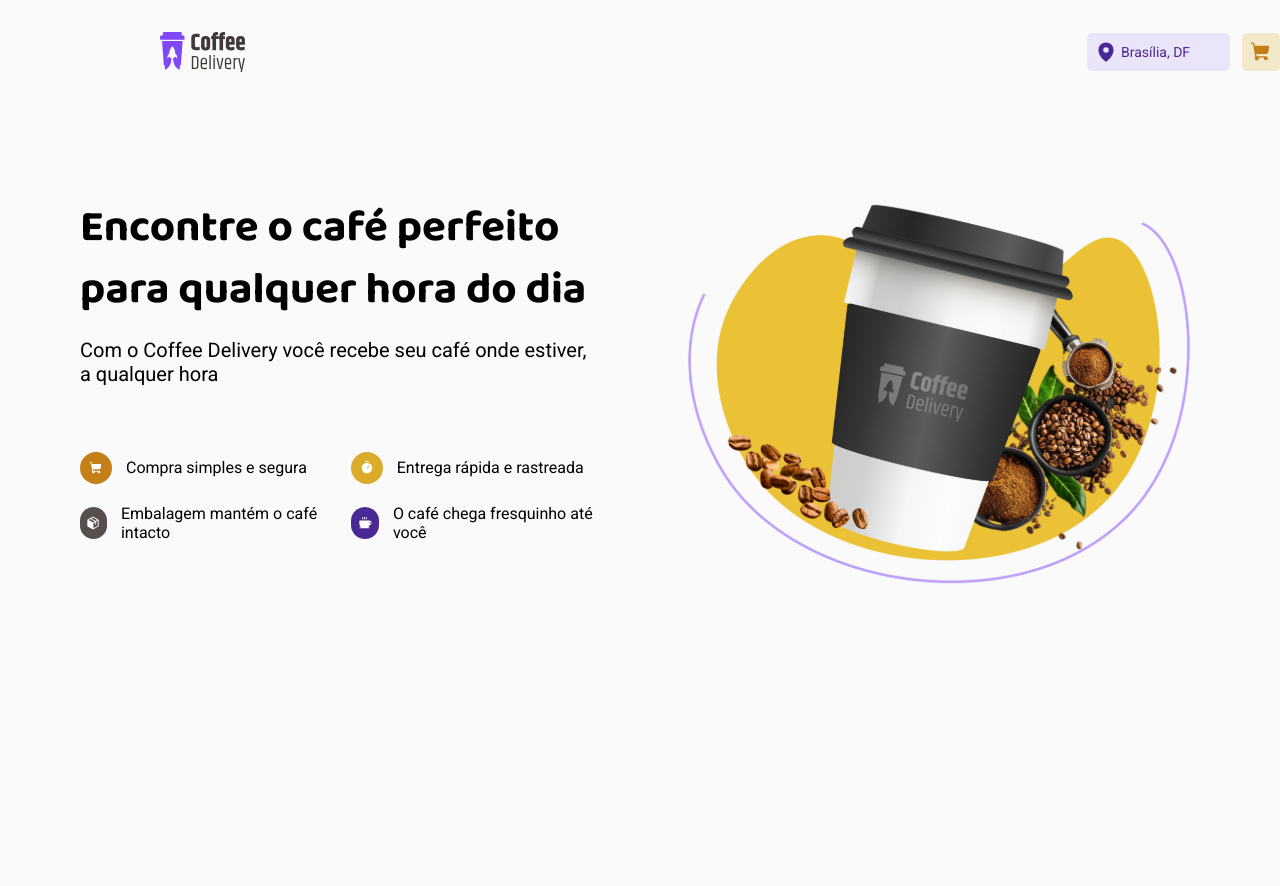
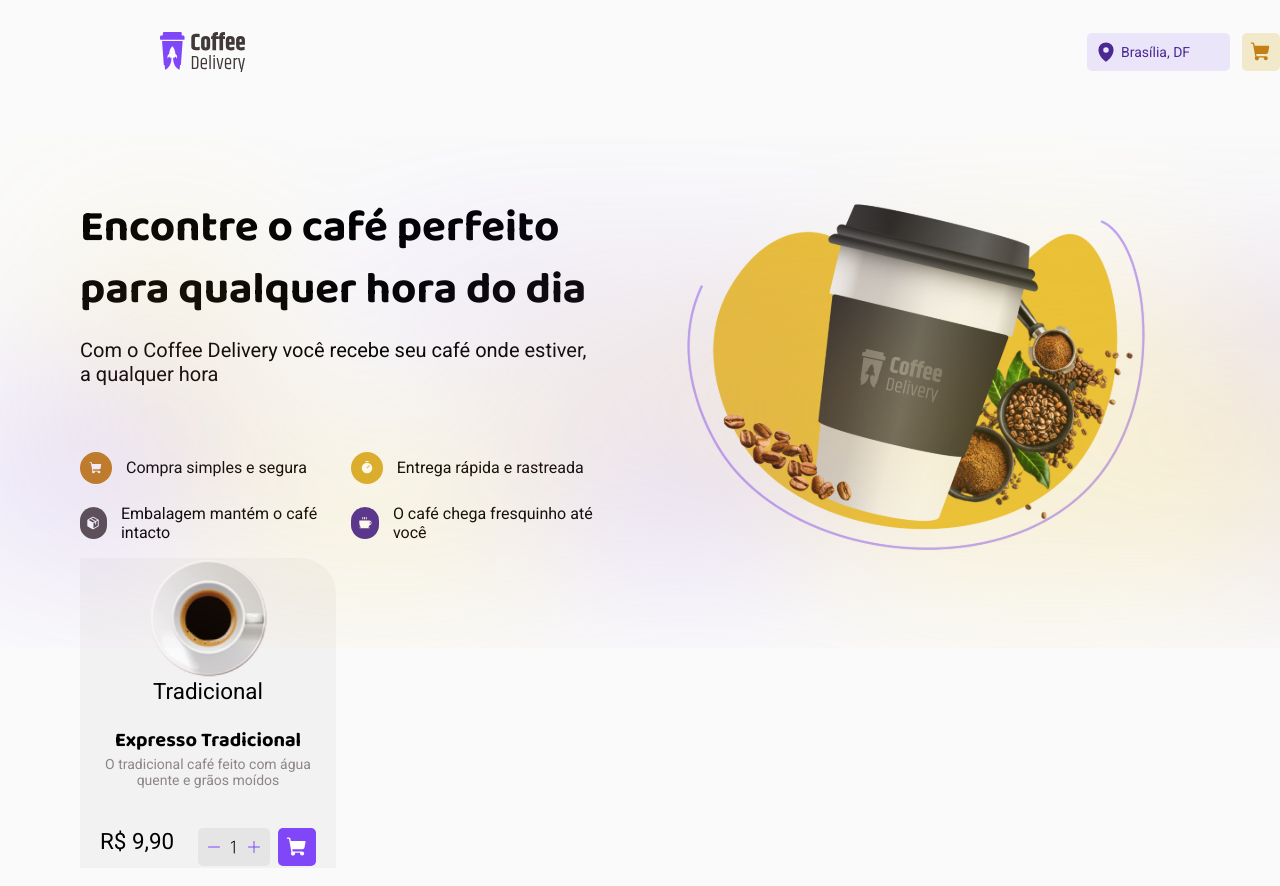
Before and after one commit to viniciusfg05/coffee-delivery, a React (Vite) app: page / in a window 1280 px wide. Shown: the top 886 px of the page. Before the commit the page ends 800 px from the top, so only its background shows below. Built offline with nearby package versions, Linux system fonts and the light colour scheme.

Commit message:
List Coffee

```diff
--- a/src/Components/Header/styles.ts
+++ b/src/Components/Header/styles.ts
@@ -4,6 +4,7 @@ export const HeaderContainerStyled = styled.header`
     width: 90rem;
     height: 6.50rem;
     margin: 0 auto;
+
 
     nav {
         width: 70rem;
--- a/src/pages/Home/Index.tsx
+++ b/src/pages/Home/Index.tsx
@@ -1,12 +1,14 @@
-import { Coffee, Package, ShoppingCart, Timer } from "phosphor-react";
+import { Coffee, Minus, NumberOne, Package, Plus, ShoppingCart, Timer } from "phosphor-react";
 import cofferBanner from '../../assets/cofferBanner.svg'
 import background from '../../assets/background.svg'
-import { LiContentStyled, MainContainerStyled } from "./styles";
+import expressTradicional from '../../assets/expressTradicional.svg'
+import { BackgroudImageStyled, ButtonAddeRemoveContentStyled, ButtonAddeRemoveItemStyled, LiContentStyled, ListCoffeeContainerStyled, ListCoffeeContenteStyled, MainContainerStyled } from "./styles";
 
 export function Home() {
   return (
-
-    <MainContainerStyled>
+    <>
+      <BackgroudImageStyled style={{backgroundImage: `url(${background})`} }  />
+      <MainContainerStyled >
         <section>
           <h1>Encontre o café perfeito para qualquer hora do dia</h1>
           <p>Com o Coffee Delivery você recebe seu café onde estiver, a qualquer hora</p>
@@ -39,7 +41,47 @@ export function Home() {
           </ul>
         </section>
 
-      <img src={cofferBanner} alt="Copo branco com a tampa e faixa de estampa preta com a logo do site e alguns graõs de café e café moído como backgroud" />
+        <section>
+          <img src={cofferBanner} alt="Copo branco com a tampa e faixa de estampa preta com   a logo do site e alguns graõs de café e café moído como backgroud" />
+        </section>
       </MainContainerStyled>
+
+      <ListCoffeeContainerStyled>
+        <ListCoffeeContenteStyled>
+          <header>
+            <img src={expressTradicional} alt="Café expresso tradicional" />
+            <span>Tradicional</span>
+          </header>
+
+          <section>
+            <p>Expresso Tradicional</p>
+            <span>O tradicional café feito com água quente e grãos moídos</span>
+          </section>
+
+          <footer>
+            <p>R$ 9,90</p>
+
+          <ButtonAddeRemoveContentStyled>
+
+            <button>
+              <Minus size={16} color={'#8047F8'} />
+              <NumberOne size={16} />
+              <Plus size={16} color={'#8047F8'} />
+
+            </button>
+
+            <i>
+              <ShoppingCart weight="fill" color={'White'}/>
+            </i>
+          </ButtonAddeRemoveContentStyled>
+
+          </footer>
+
+
+
+        </ListCoffeeContenteStyled>
+      </ListCoffeeContainerStyled>
+    </>
+
   )
 }
--- a/src/pages/Home/styles.ts
+++ b/src/pages/Home/styles.ts
@@ -2,8 +2,8 @@ import styled from 'styled-components'
 import background from '../../assets/background.svg'
 
 export const MainContainerStyled = styled.main`
-    width: 70rem;
-    height: 22.5rem;
+    max-width: 70rem;
+    /* height: 22.5rem; */
     display: grid;
     grid-template-columns: 1fr 1fr;
     margin: 0 auto;
@@ -42,11 +42,17 @@ export const MainContainerStyled = styled.main`
 
     }
 
-    img {
-            width: 100%;
-            margin-right: 0;
+    section:last-child{
+        margin: 0;
+        display: flex;
+        width: 29.75rem;
+
+
+        img {
+            flex: 1;
             display: flex;
-            justify-content: flex-end;
+            justify-content: end;
+    }
     }
 `
 
@@ -72,3 +78,105 @@ export const LiContentStyled = styled.i<PropsColor>`
     justify-content: center;
     align-items: center;
 `
+export const BackgroudImageStyled = styled.div`
+    width: 90rem;
+    height: 34rem;
+    position: absolute;
+    left: 0;
+    right: 0;
+    top: 6.50rem;
+    bottom: 0;
+    margin: 0 auto;
+`
+
+export const ListCoffeeContainerStyled = styled.div`
+    max-width: 70rem;
+    margin: 0 auto;
+    display: grid;
+    grid-template-columns: 1fr 1fr 1fr 1fr;
+
+`
+
+export const ListCoffeeContenteStyled = styled.div`
+    width: 16rem;
+    height: 19.375rem;
+    border-top-right-radius: 36px;
+    background: ${(props) => props.theme['base-card']};
+
+    header {
+        display: flex;
+        flex-direction: column;
+
+        justify-content: center;
+        align-items: center;
+
+        img {
+        width: 7.5rem;
+        height: 7.5rem;
+        }
+    }
+
+    section {
+        display: flex;
+        flex-direction: column;
+        align-items: center;
+        padding: 1.25rem;
+
+        p {
+            font-family: 'Baloo 2', sans-serif;
+            font-weight: 700;
+            font-size: 1.25rem;
+        }
+
+        span {
+            font-size: 0.875rem;
+            color: ${(props) => props.theme['base-label']};
+            text-align: center;
+        }
+    }
+
+    footer {
+        padding: 1.25rem;
+        display: flex;
+        justify-content: space-between;
+    }
+`
+
+export const ButtonAddeRemoveContentStyled = styled.div`
+    display: flex;
+    gap: 0.5rem;
+
+    button {
+        border: none;
+        background: ${(props) => props.theme['base-button']};
+        font-family: 'Roboto', sans-serif;
+        font-weight: 400;
+        width: 4.5rem;
+        display: flex;
+        justify-content: space-between;
+        padding: 0.5rem;
+        font-size: 1rem;
+        align-items: center;
+        border-radius: 5px;
+    }
+
+    i {
+        background: ${(props) => props.theme['purple']};
+        display: flex;
+        width: 2.375rem;
+        height: 2.375rem;
+        border-radius: 5px;
+        align-items: center;
+        justify-content: center;
+    }
+
+`
+
+export const ButtonAddeRemoveItemStyled = styled.div`
+
+
+    button {
+        border: none;
+        background-color: transparent;
+    }
+`
```
Also changed, not shown: public/background.svg (added), src/assets/expressTradicional.svg (added). Lines whose indentation alone changed are shown as unchanged.
